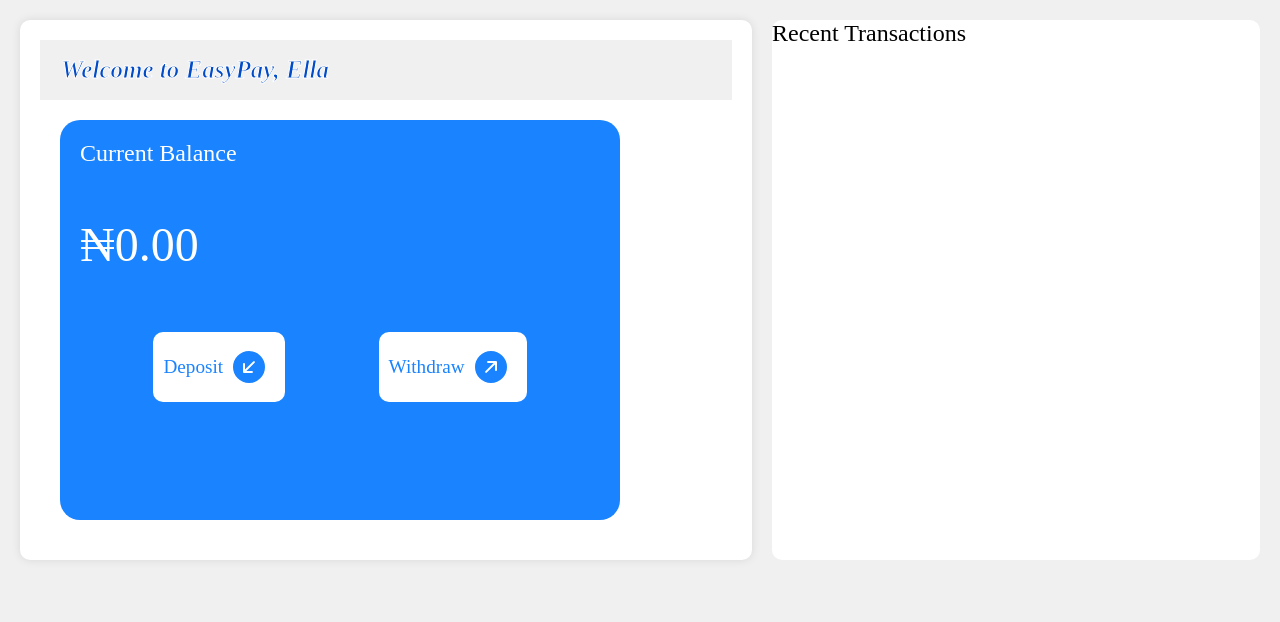
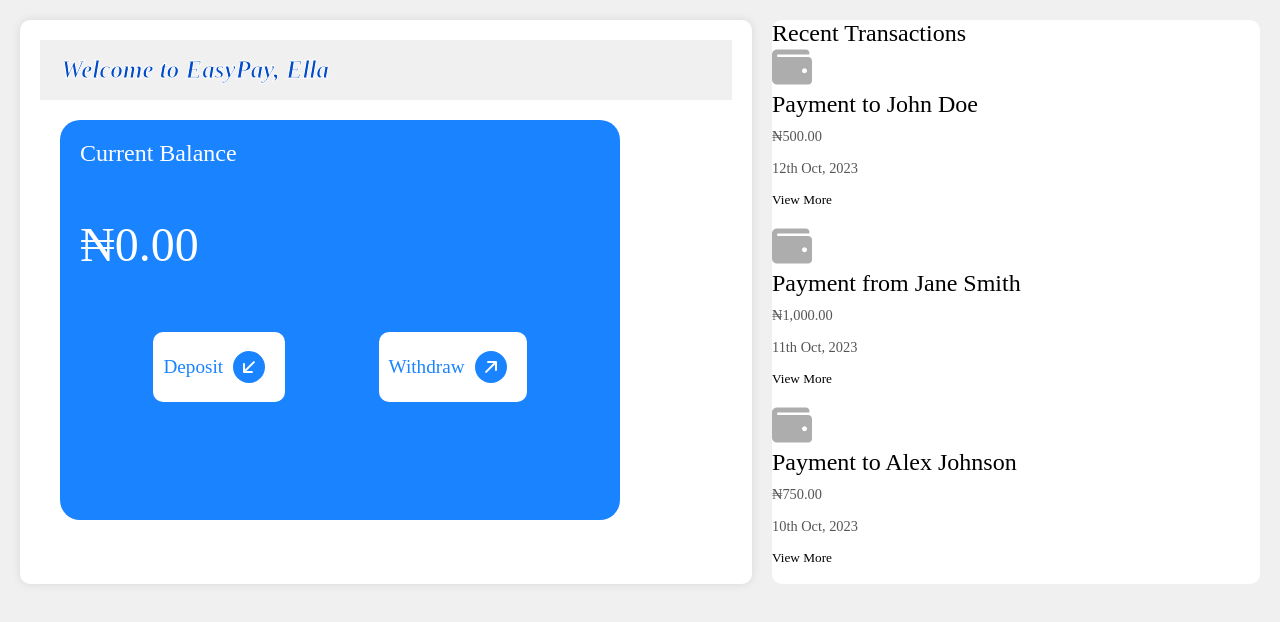
Before and after one commit to gitdanie714/Radar-App--Wallet-System, a React (Create React App) app: page /wallet in a window 1280 px wide. Shown: the top 622 px of the page. Built offline with nearby package versions, Linux system fonts and the light colour scheme.

Commit message:
edited wallet-main style and styled-transaction

```diff
--- a/src/Pages/WalletOverview.jsx
+++ b/src/Pages/WalletOverview.jsx
@@ -1,8 +1,14 @@
 import React from 'react'
 import Navbar from '../components/Navbar'
 import { BsArrowDownLeftCircleFill,BsArrowUpRightCircleFill  } from "react-icons/bs";
+import { FaWallet } from "react-icons/fa"
 import "../styles/WalletOverview.css"
+import { useNavigate } from 'react-router-dom'
+import { useState } from 'react'
+import { ROUTES } from "../constants/routes";
+
 function WalletOverview({OpenSidebar}) {
+   const navigate = useNavigate();
   return (
       <div className='main'>
         <div className='wallet-main'>
@@ -23,6 +29,38 @@
 
       <div className='side-transaction'>
         <h2>Recent Transactions</h2>
+        <div className="paymenthistory">
+          <div className="paymenthistory-item">
+            <div className="paymenthistory-icon"><FaWallet className='icon'/></div>
+            <div className="paymenthistory-details">
+              <h3>Payment to John Doe</h3>
+              <p>₦500.00</p>
+              <p>12th Oct, 2023</p>
+              <h5 onClick={() => navigate("/dashboard/history")}>View More</h5>
+            </div>
+            <br />
+          </div>
+          <div className="paymenthistory-item">
+            <div className="paymenthistory-icon"><FaWallet className='icon'/></div>
+            <div className="paymenthistory-details">
+              <h3>Payment from Jane Smith</h3>
+              <p>₦1,000.00</p>
+              <p>11th Oct, 2023</p>
+              <h5 onClick={() => navigate("/dashboard/history")}>View More</h5>
+            </div>
+            <br />
+          </div>
+          <div className="paymenthistory-item">
+            <div className="paymenthistory-icon"><FaWallet className='icon'/></div>
+            <div className="paymenthistory-details">
+              <h3>Payment to Alex Johnson</h3>
+              <p>₦750.00</p>
+              <p>10th Oct, 2023</p>
+              <h5 onClick={() => navigate("/dashboard/history")}>View More</h5>
+            </div>
+          </div>
+          <br />
+        </div>
       </div>
        </div>
       </div>
```
